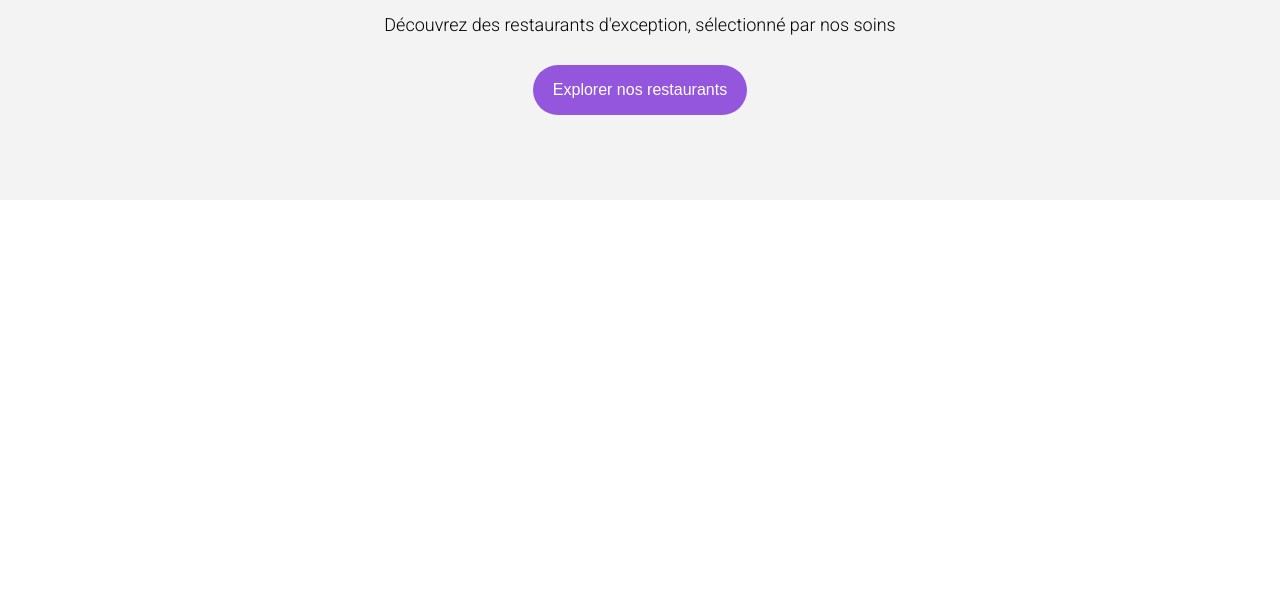
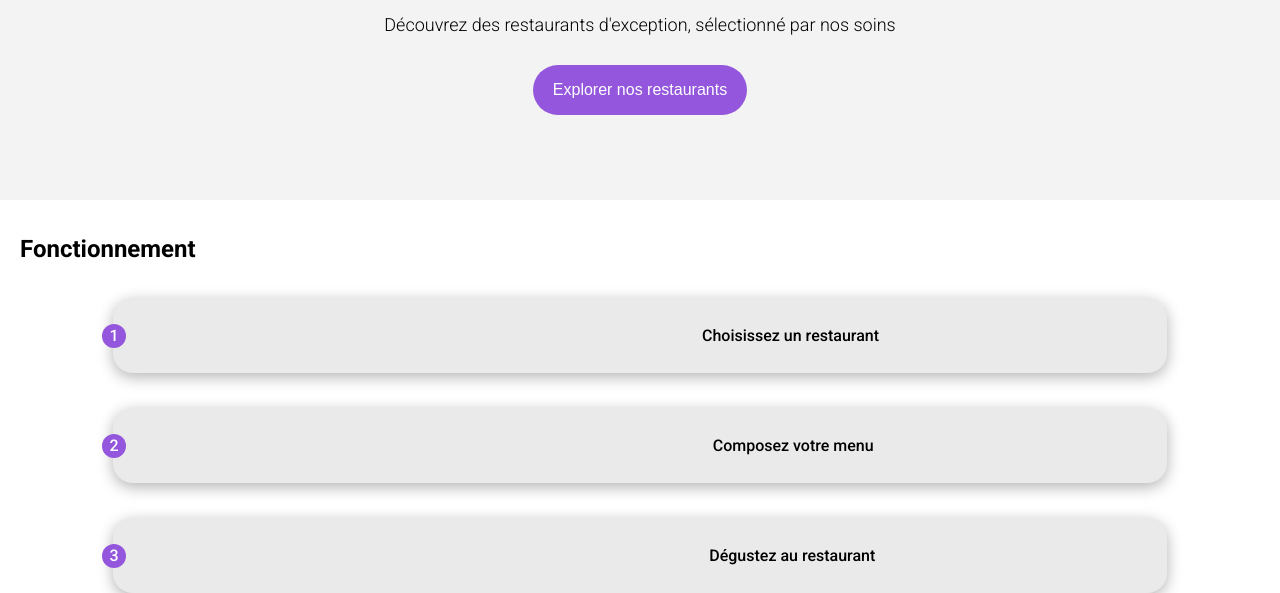
Before and after one commit to Niamor24/OhMyFood, a plain HTML site: page index.html in a window 1280 px wide. Shown: the part 263-856 px from the top of the page. Before the commit the page ends 800 px from the top, so only its background shows below. Drawn offline with Linux system fonts and the light colour scheme; a web font is replaced by a local one.

Commit message:
feat: add fonction in the fonction section

```diff
--- a/index.html
+++ b/index.html
@@ -27,12 +27,44 @@
                 <p>Découvrez des restaurants d'exception, sélectionné par nos soins</p>
             </div>
             <div>
-                <a href=""><button class="button-header">Explorer nos restaurants</button></a>
+                <a href=""><button class="button">Explorer nos restaurants</button></a>
             </div>
         </section>
     </header>
     <main>
-
+        <section class="fonctionnement container">
+            <h2>Fonctionnement</h2>
+            <div class="etapes">
+                <div class="square">
+                    <div class="chiffre">
+                        <p>1</p>
+                    </div>
+                    <div class="text-fonction">
+                        <p>Choisissez un restaurant</p>
+                    </div>
+                </div>
+            </div>
+            <div class="etapes">
+                <div class="square">
+                    <div class="chiffre">
+                        <p>2</p>
+                    </div>
+                    <div class="text-fonction">
+                        <p>Composez votre menu</p>
+                    </div>
+                </div>
+            </div>
+            <div class="etapes">
+                <div class="square">
+                    <div class="chiffre">
+                        <p>3</p>
+                    </div>
+                    <div class="text-fonction">
+                        <p>Dégustez au restaurant</p>
+                    </div>
+                </div>
+            </div>
+        </section>
     </main>
     <footer>
 
--- a/sass/base/_general.scss
+++ b/sass/base/_general.scss
@@ -18,3 +18,12 @@ html {
 a {
     text-decoration: none;
 }
+
+h2 {
+    font-size: 24px;
+}
+
+p {
+    font-size: 16px;
+    font-weight: 500;
+}
--- a/sass/components/_button.scss
+++ b/sass/components/_button.scss
@@ -1,4 +1,4 @@
-.button-header {
+.button {
     width: 100%;
     height: 50px;
     border-radius: 30px;
--- a/sass/layout/_header.scss
+++ b/sass/layout/_header.scss
@@ -33,7 +33,6 @@
 
 .reserved {
     @include flex-center-horizontal;
-
     gap: 35px;
     width: 100%;
     height: 350px;
--- a/sass/layout/_main.scss
+++ b/sass/layout/_main.scss
@@ -0,0 +1,31 @@
+.fonctionnement > h2 {
+    margin-top: 35px;
+}
+
+.etapes {
+    margin-top: 35px;
+}
+
+.square {
+    width: 85%;
+    height: 75px;
+    background-color: #EAEAEA;
+    @include flex-center-vertical;
+    justify-content: space-between;
+    border-radius: 20px;
+    @include shadow;
+}
+
+.chiffre {
+    @include flex-center-vertical;
+    @include cercle;
+    width: 24px;
+    height: 24px;
+    background-color: $violet;
+    color: $white;
+    margin-left: -11px;
+}
+
+.text-fonction {
+    @include flex-center-vertical;
+}
--- a/sass/utils/_mixins.scss
+++ b/sass/utils/_mixins.scss
@@ -17,3 +17,11 @@
 @mixin font-shrikhand {
     font-family: "Shrikhand", serif;
 }
+
+@mixin cercle {
+    border-radius: 90px;
+}
+
+@mixin shadow {
+    box-shadow: 0px 4px 15px rgb(180, 179, 179);
+}
--- a/sass/utils/_variables.scss
+++ b/sass/utils/_variables.scss
@@ -1,4 +1,5 @@
 $whiteColor: #fcc0ce;
+$white: #fff;
 $vertPastel: #99e2d0;
 $vertFonce:  #008766;
 $bleuCiel: #89C8FA;
```
Also changed, not shown: css/main.css, 1 other file.
